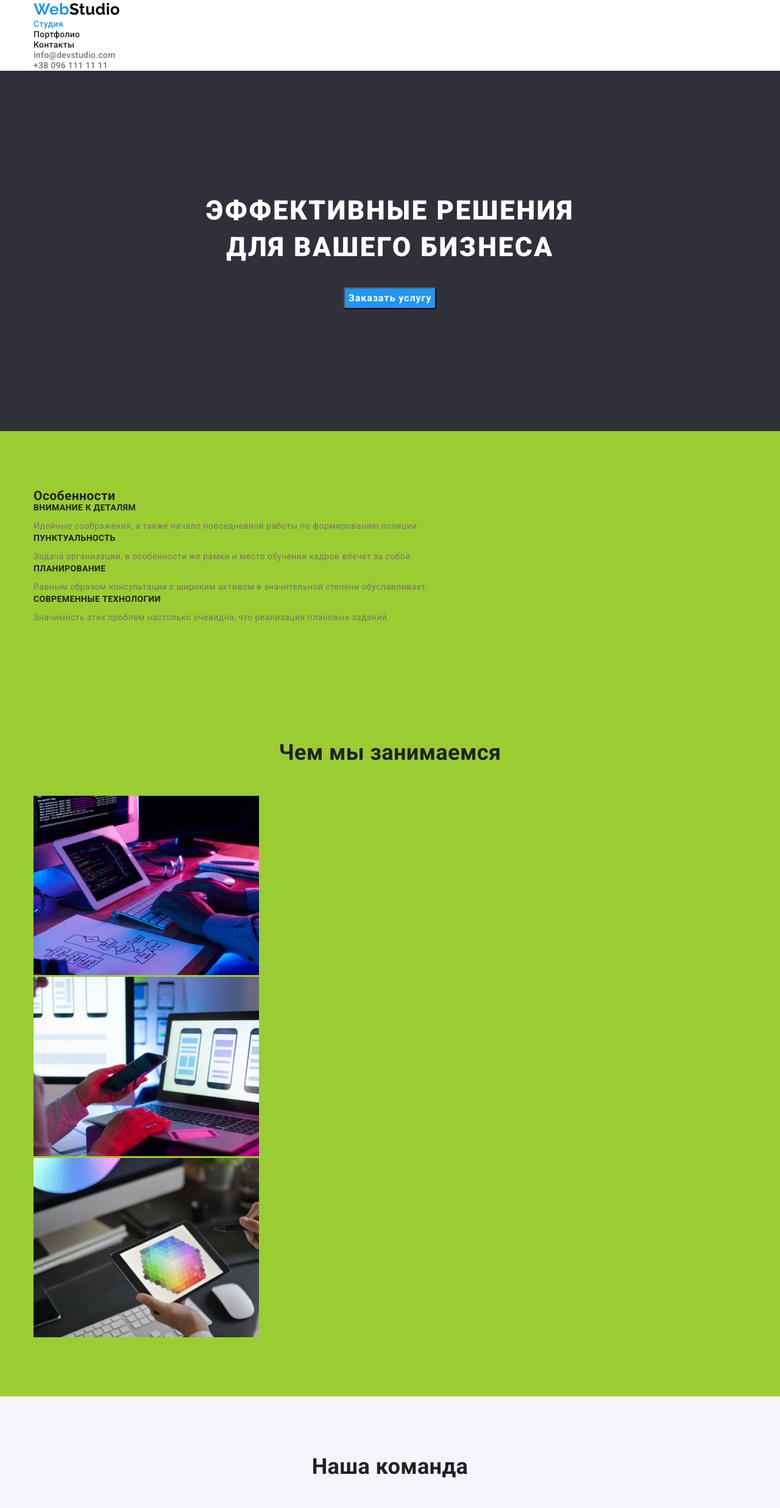
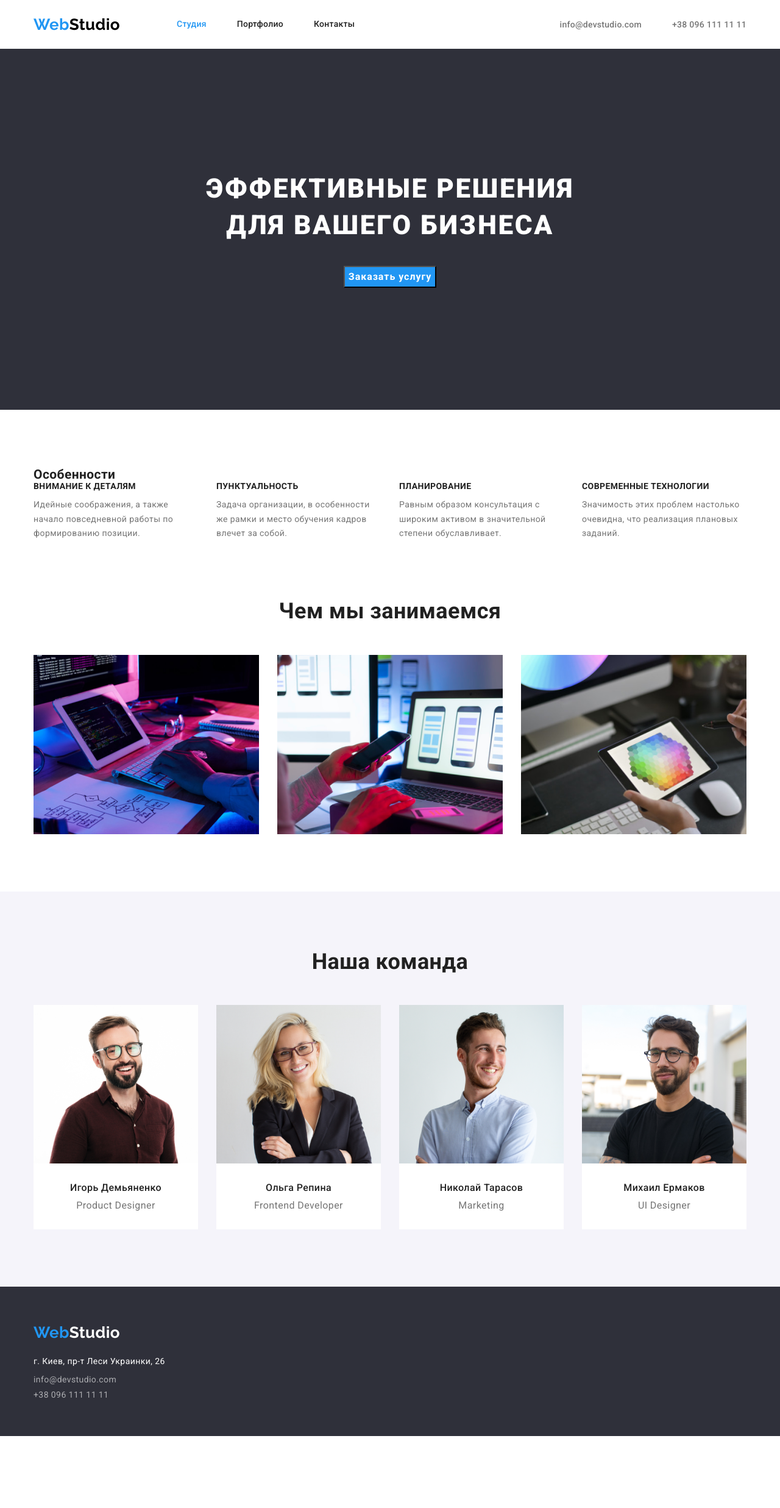
Before and after one commit to LiliiaHulkevych/goit-markup-hw-03, a plain HTML site: page index.html in a window 1280 px wide. Shown: the top 2473 px of the page at 61% size. After the commit the page ends 2355 px from the top, so only its background shows below. Drawn offline with nearby package versions, Linux system fonts and the light colour scheme.

Commit message:
правки

```diff
--- a/css/styles.css
+++ b/css/styles.css
@@ -6,6 +6,7 @@
 /* основний колір фону #FFFFFF */
 /* вторичний колір фону #F5F4FA */
 /* колір фону героя і футера #2F303A */
+/* колір рамки #EEEEEE */
 
 html {
     box-sizing: border-box;
@@ -22,6 +23,7 @@ html {
     --secondary-bg-color: #F5F4FA;
     --hero-bg-color: #2F303A;
     --black-color: #000000;
+    --border-color: #EEEEEE;
 }
 
 body  {
@@ -39,6 +41,35 @@ body  {
     margin: 0;
 }
 
+h1, h2, h3, h4, h5, h6 {
+    margin-top: 0px;
+    margin-bottom: 0px;
+}
+
+img{
+    display: block;
+    max-width: 100%;
+    height: auto;
+}
+
+.container {
+    width: 1200px;
+    padding-left: 15px;
+    padding-right: 15px;
+    margin-left: auto;
+    margin-right: auto;
+}
+
+/* HEADER */
+.flex-header {
+    display: flex;
+    align-items: center;
+}
+
+.flex-nav {
+    display: flex;
+    align-items: center;
+}
 
 /* LOGO */
 
@@ -61,7 +92,22 @@ text-decoration: none;
 
 /* nav */
 
+.site-nav {
+    display: flex;
+    margin-left: 93px;
+
+}
+
+
+.site-nav .item:not(:last-child) {
+    margin-right: 50px;
+}
+
 .site-nav .link {
+    display: block;
+    padding-top: 32px;
+    padding-bottom: 32px;
+
     color: inherit;
 
     text-decoration: none;
@@ -74,6 +120,15 @@ text-decoration: none;
 .site-nav .link:focus,
 .site-nav .link.active {
     color: var(--accent);
+}
+
+.contact-list {
+    display: flex;
+    margin-left: auto;
+}
+
+.contact-list .item:not(:last-child) {
+    margin-right: 50px;
 }
 
 .contact-list .link {
@@ -98,10 +153,7 @@ text-decoration: none;
     padding-bottom: 200px;
 }
 
-h1, h2, h3, h4, h5, h6 {
-    margin-top: 0px;
-    margin-bottom: 0px;
-}
+
 .hero-title {
     margin-bottom: 36px;
 
@@ -131,9 +183,22 @@ h1, h2, h3, h4, h5, h6 {
 .section {
     padding-top: 94px;
     padding-bottom: 94px;
+}
 
+.section.sect-feature {
+    padding-bottom: 0px;
+}
 
-    background-color: yellowgreen;
+.feature-list {
+    display: flex;
+}
+
+.feature-list .item {
+    flex-basis: 270px;
+}
+
+.feature-list .item:not(:last-child) {
+    margin-right: 30px;
 }
 
 .feature-list .title {
@@ -162,13 +227,34 @@ h1, h2, h3, h4, h5, h6 {
     text-align: center;
 }
 
+.action {
+    display: flex;
+}
+
+.action .item:not(:last-child) {
+    margin-right: 30px;
+}
+
 .team{
     background-color: var(--secondary-bg-color);
 }
 
+.team-list {
+    display: flex;
+}
+
+.team-list .item:not(:last-child) {
+    margin-right: 30px;
+}
+
+.team-list .member {
+    padding-top: 30px;
+    padding-bottom: 30px;
+
+    background-color: var(--primary-bg-color);
+}
 
 .team-list .name {
-    margin-top: 30px;
     margin-bottom: 10px;
 
     font-weight: 500;
@@ -223,7 +309,17 @@ h1, h2, h3, h4, h5, h6 {
     color: var(--accent);
 }
 
-/* portfolio */
+/* -------- PORTFOLIO --------- */
+
+.menu-list {
+    display: flex;
+    margin-bottom: 50px;
+    justify-content: center;
+}
+
+.menu-list .item:not(:last-child) {
+    margin-right: 8px;
+}
 
 .menu-list .button {
     background-color: var(--secondary-bg-color);
@@ -244,8 +340,29 @@ h1, h2, h3, h4, h5, h6 {
     color: var(--primary-white-color);
 }
 
+.example-list {
+    display: flex;
+    flex-wrap: wrap;
+    margin: -15px;
+}
+
+.example-list .item {
+    flex-basis: 370 px;
+    margin: 15px;
+}
+
+.example-list .works {
+    padding-top: 20px;
+    padding-bottom: 20px;
+    padding-right: 24px;
+    padding-left: 24px;
+
+    border: 1px solid var(--border-color);
+    border-top: transparent;
+}
+
 .example-list .example-title {
-    margin-top: 20px;
+
     margin-bottom: 4px;
 
     font-weight: 700;
@@ -263,12 +380,3 @@ h1, h2, h3, h4, h5, h6 {
     font-size: 16px;
     line-height: 1.87;
 }
-
-
-.container {
-    width: 1200px;
-    padding-left: 15px;
-    padding-right: 15px;
-    margin-left: auto;
-    margin-right: auto;
-}
--- a/index.html
+++ b/index.html
@@ -13,19 +13,19 @@
 <body>
 <!-- Шапка -->
   <header>
-    <div class="container">
-      <nav>
-          <a href="" class="logo">Web<span class="logo-black">Studio</span></a>
+    <div class="container flex-header">
+        <nav class="flex-nav">
+          <a href="./index.html" class="logo">Web<span class="logo-black">Studio</span></a>
           <ul class="site-nav list">
-              <li><a href=""class="link active">Студия</a></li>
-              <li><a href="./portfolio.html"class="link">Портфолио</a></li>
-              <li><a href=""class="link">Контакты</a></li>
+              <li class="item"><a href=""class="link active">Студия</a></li>
+              <li class="item"><a href="./portfolio.html"class="link">Портфолио</a></li>
+              <li class="item"><a href=""class="link">Контакты</a></li>
           </ul>
         </nav>
 
         <ul class="contact-list list">
-          <li><a href="mailto:info@devstudio.com" class="link">info@devstudio.com</a> </li>
-          <li><a href="tel:+380961111111" class="link">+38 096 111 11 11</a></li>
+          <li class="item"><a href="mailto:info@devstudio.com" class="link">info@devstudio.com</a> </li>
+          <li class="item"><a href="tel:+380961111111" class="link">+38 096 111 11 11</a></li>
         </ul>
     </div>
   </header>
@@ -36,23 +36,23 @@
         <button type="button" class="hero-button">Заказать услугу</button>
     </section>
 <!-- Особливості -->
-    <section class="section">
+    <section class="section sect-feature">
       <div class="container">
         <h2 class="section-title-hidden">Особенности</h2>
         <ul class="list feature-list">
-            <li>
+            <li class="item">
                 <h3 class="title">Внимание к деталям</h3>
                 <p class="text">Идейные соображения, а также начало повседневной работы по формированию позиции.</p>
             </li>
-            <li>
+            <li class="item">
                 <h3 class="title">Пунктуальность</h3>
                 <p class="text">Задача организации, в особенности же рамки и место обучения кадров влечет за собой.</p>
             </li>
-            <li>
+            <li class="item">
                 <h3 class="title">Планирование</h3>
                 <p class="text">Равным образом консультация с широким активом в значительной степени обуславливает.</p>
             </li>
-            <li>
+            <li class="item">
               <h3 class="title">Современные технологии</h3>
               <p class="text">Значимость этих проблем настолько очевидна, что реализация плановых заданий.</p>
             </li>
@@ -63,10 +63,10 @@
     <section class="section">
       <div class="container">
         <h2 class="section-title">Чем мы занимаемся</h2>
-        <ul class="list">
-            <li><img src="./img/img1.png" alt="" width="370" height="294"></li>
-            <li><img src="./img/img2.png" alt="" width="370" height="294"></li>
-            <li><img src="./img/img3.png" alt="" width="370" height="294"></li>
+        <ul class="action list">
+            <li class="item"><img src="./img/img1.png" alt="" width="370" height="294"></li>
+            <li class="item"><img src="./img/img2.png" alt="" width="370" height="294"></li>
+            <li class="item"><img src="./img/img3.png" alt="" width="370" height="294"></li>
         </ul>
       </div>
     </section>
@@ -75,25 +75,33 @@
       <div class="container">
         <h2 class="section-title">Наша команда</h2>
         <ul class="list team-list">
-            <li>
+            <li class="item">
               <img src="./img/img4.png" alt="Фото" width="270" height="260">
+              <div class="member">
                 <h3 class="name">Игорь Демьяненко</h3>
                 <p class="text">Product Designer</p>
+              </div>
             </li>
-            <li>
+            <li class="item">
               <img src="./img/img5.png" alt="Фото" width="270" height="260">
+              <div class="member">
                 <h3 class="name">Ольга Репина</h3>
                 <p class="text">Frontend Developer</p>
+              </div>
             </li>
-            <li>
+            <li class="item">
               <img src="./img/img6.png" alt="Фото" width="270" height="260">
+              <div class="member">
                 <h3 class="name">Николай Тарасов</h3>
                 <p class="text">Marketing</p>
+              </div>
             </li>
-            <li>
+            <li class="item">
               <img src="./img/img7.png" alt="Фото" width="270" height="260">
+              <div class="member">
                 <h3 class="name">Михаил Ермаков</h3>
                 <p class="text">UI Designer</p>
+              </div>
             </li>
         </ul>
       </div>
```
Also changed, not shown: portfolio.html (+41 -24 lines). Lines whose indentation alone changed are shown as unchanged.
